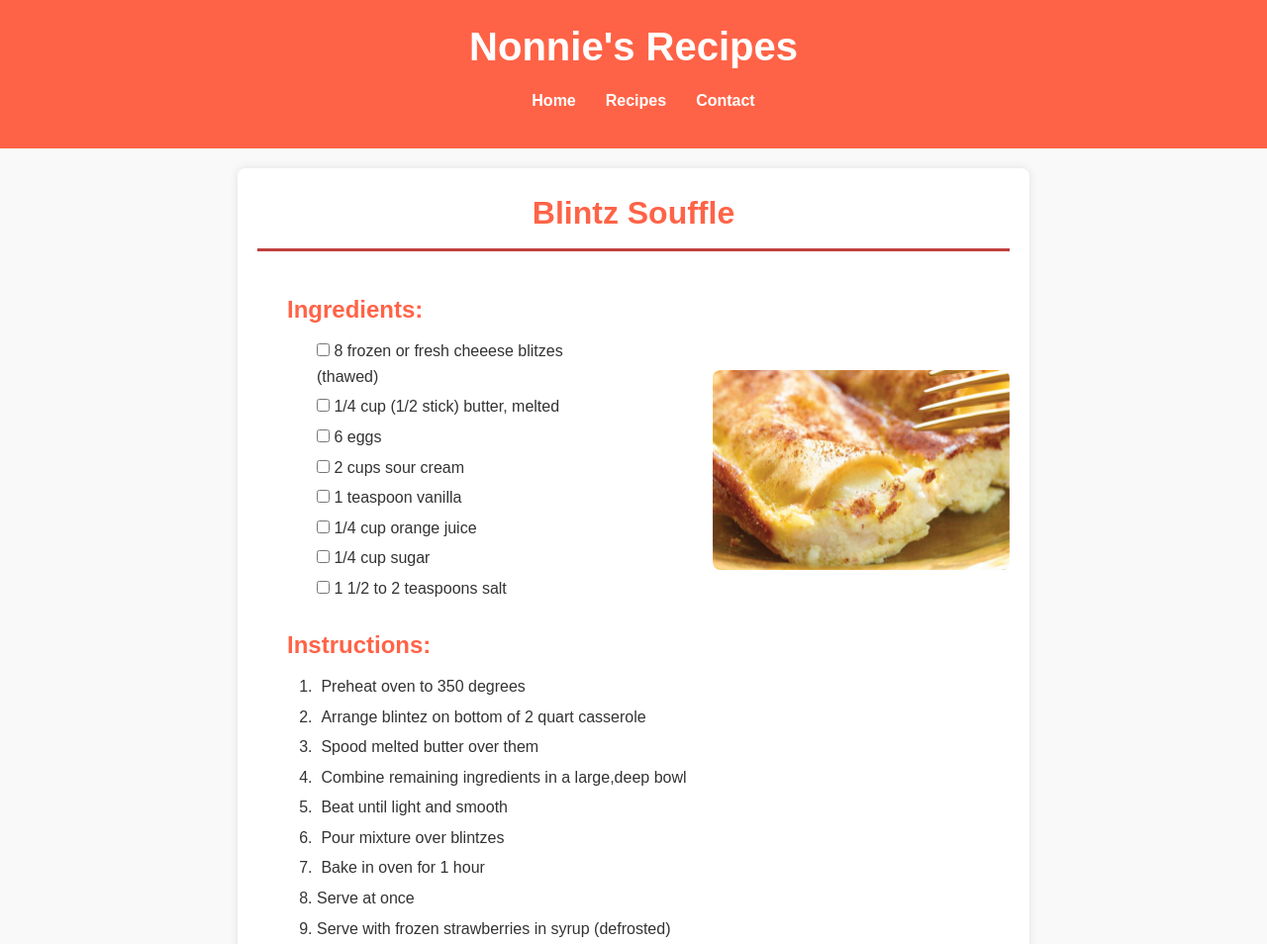
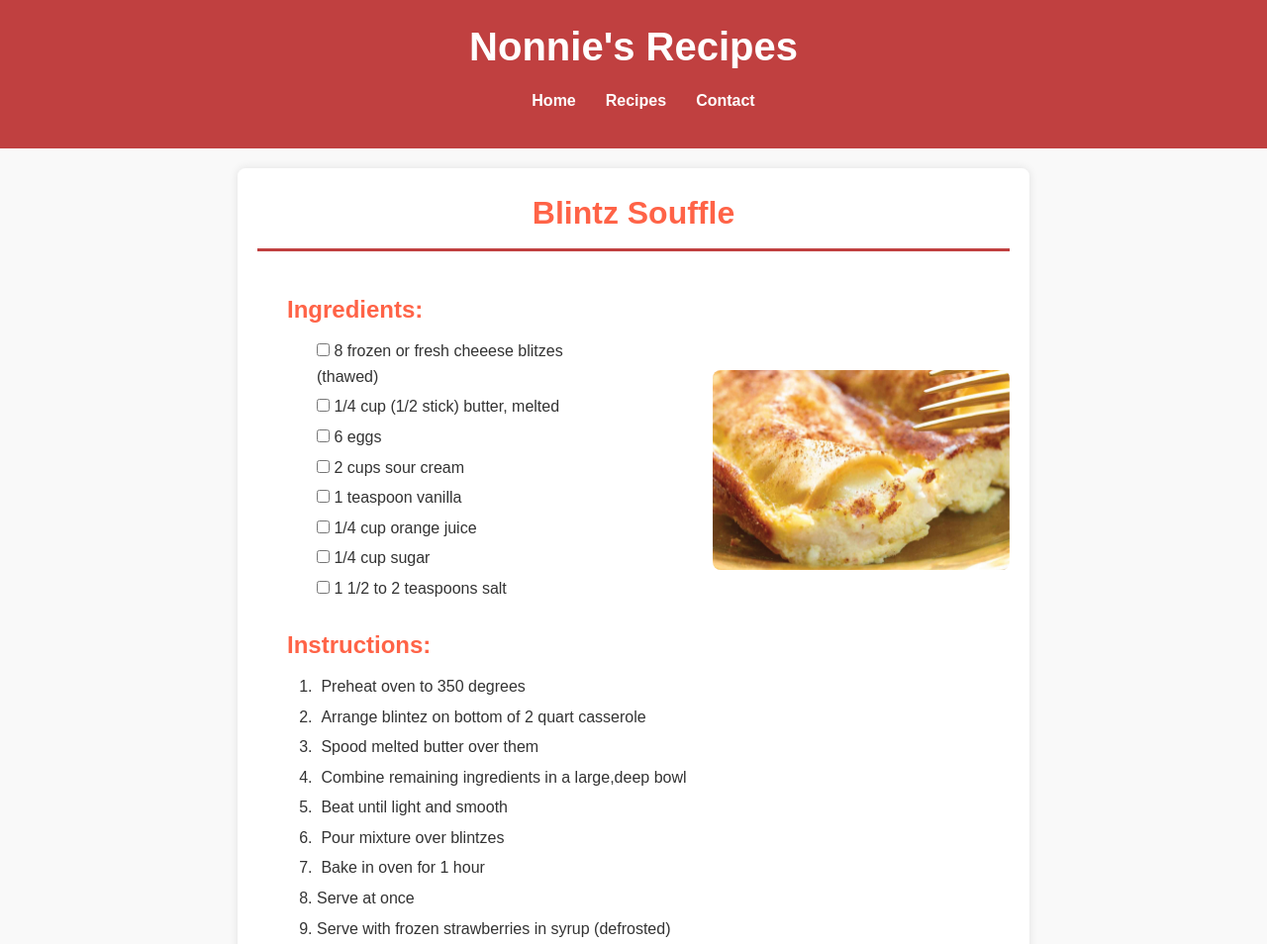
Before and after one commit to nonniesrecipes/nonniesrecipes.github.io, a plain HTML site: page blintz-soufle.html in a window 1280 px wide. Shown: the top 954 px of the page at 99% size. Drawn offline with Linux system fonts and the light colour scheme.

Commit message:
Update blintz-soufle.html

```diff
--- a/blintz-soufle.html
+++ b/blintz-soufle.html
@@ -16,7 +16,7 @@
         }
 
         header {
-            background-color: #ff6347;
+            background-color: #c04040;
             color: white;
             padding: 15px 0;
             text-align: center;
```
